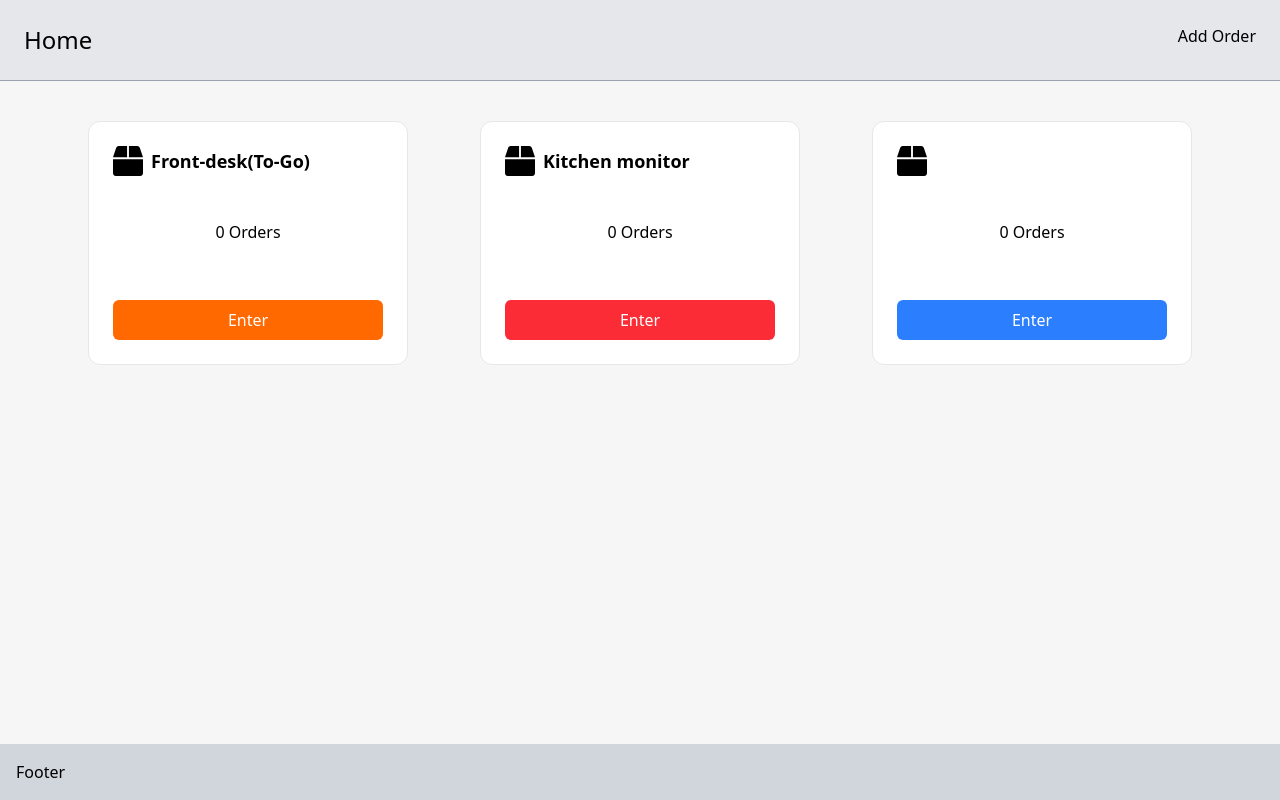
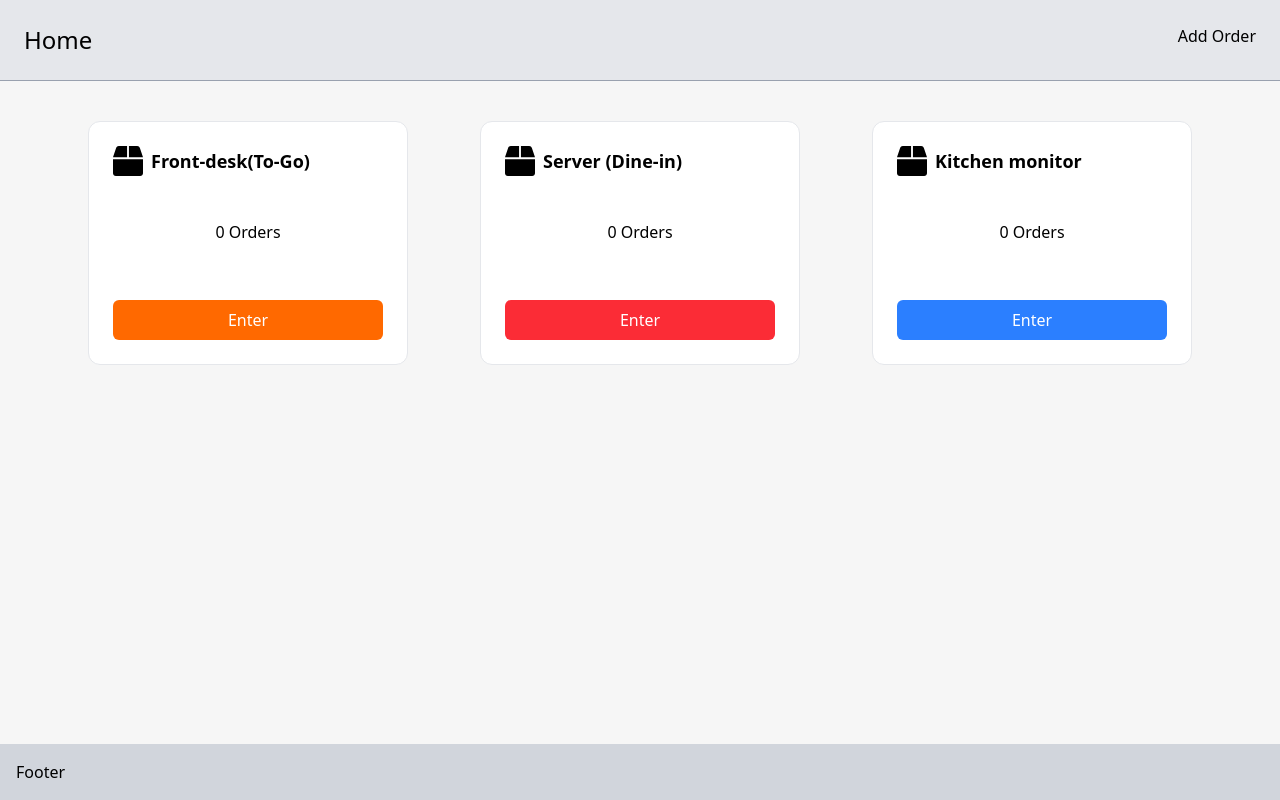
Before and after one commit to jarangit/kitchy-frontend, a React (Vite) app: page / in a window 1280 px wide. Built offline with nearby package versions, Linux system fonts and the light colour scheme; no server answers.

Commit message:
Fix title for Server (Dine-in) card and ensure WebSocket connection is established

```diff
--- a/src/pages/home.tsx
+++ b/src/pages/home.tsx
@@ -1,6 +1,8 @@
+import { useEffect } from "react";
 import RoleCard from "../components/ui-system/components/section-card";
 import { FaBox } from "react-icons/fa";
 import { useNavigate } from "react-router-dom";
+import { socket } from "../socket";
 
 const Home = () => {
   const cardData = [
@@ -13,14 +15,14 @@ const Home = () => {
     },
     {
       icon: <FaBox />,
-      title: "Kitchen monitor",
+      title: "Server (Dine-in)",
       orderCount: 0,
       colorClass: "text-red-500 bg-red-500",
       onClick: () => changePage("/"),
     },
     {
       icon: <FaBox />,
-      title: "",
+      title: "Kitchen monitor",
       orderCount: 0,
       colorClass: "text-blue-500 bg-blue-500",
       onClick: () => changePage("/kitchen-monitor"),
@@ -32,6 +34,13 @@ const Home = () => {
   const changePage = (path: string) => {
     navigate(path);
   };
+
+  useEffect(() => {
+    socket.on("connect", () => {
+      console.log("✅ Connected to WebSocket");
+    });
+  }, []);
+
   return (
     <div className="my-container">
       <div className="grid grid-cols-1 gap-6 lg:grid-cols-3">
```
